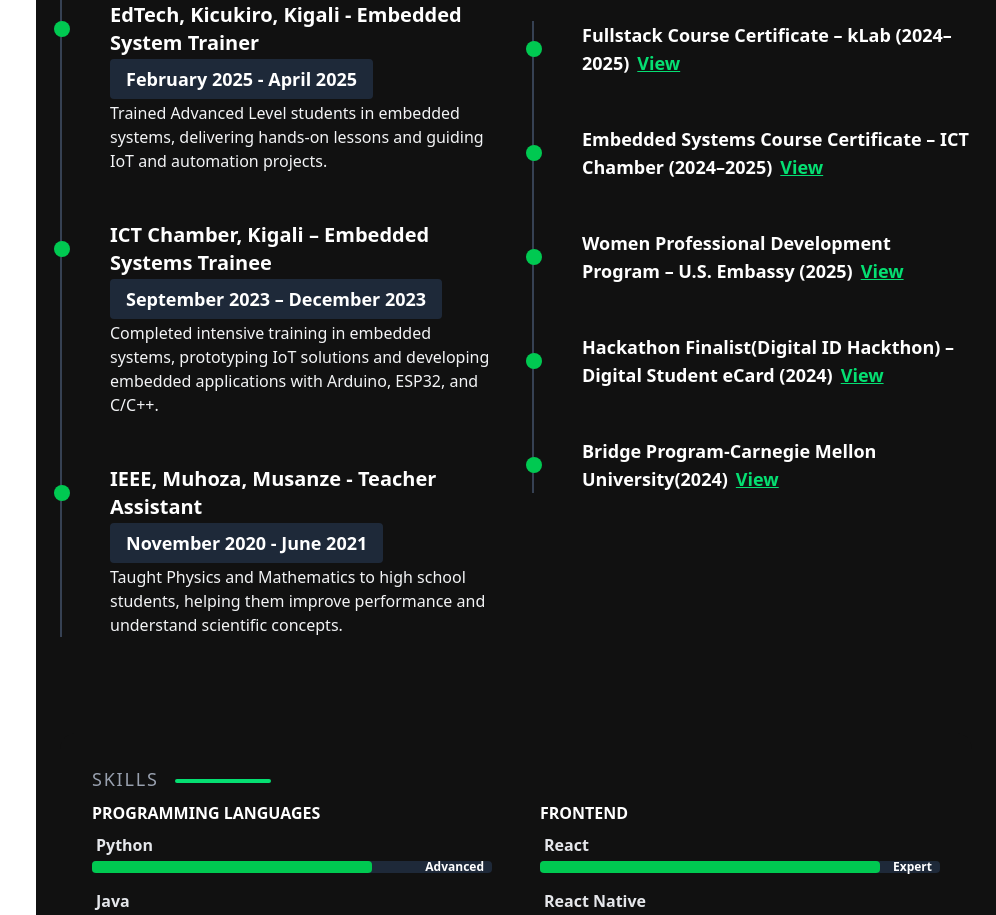
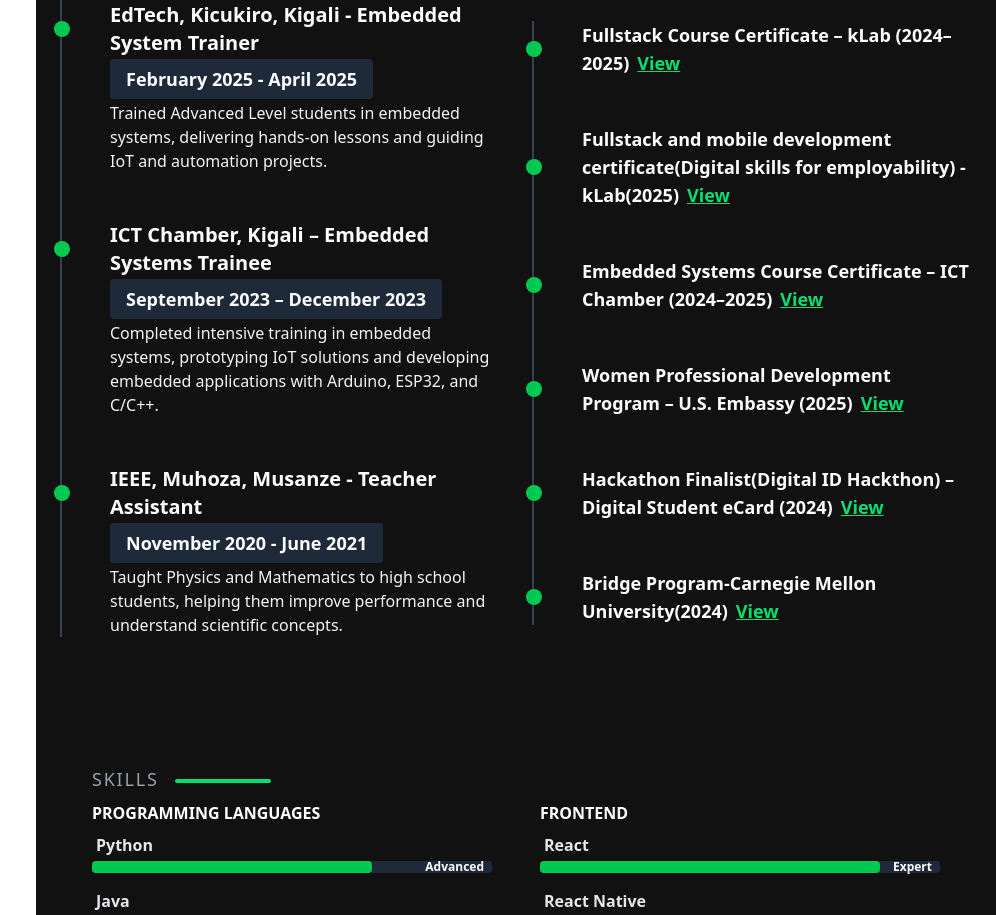
Before and after one commit to Ishimwediane/portfolio, a React (Vite) app: page / in a window 1280 px wide. Shown: the part 1923-2838 px from the top of the page, without its empty margins (284-1280 px from the left). Built offline with nearby package versions, Linux system fonts and the light colour scheme.

Commit message:
education

```diff
--- a/src/components/About.jsx
+++ b/src/components/About.jsx
@@ -4,7 +4,7 @@ import { FaGithub, FaLinkedin } from 'react-icons/fa';
 import { motion } from 'framer-motion';
 
 const githubUrl = 'https://github.com/Ishimwediane';
-const linkedinUrl = 'https://www.linkedin.com/in/ishimwe-diane-187701261/'; // Replace with your actual LinkedIn if different
+const linkedinUrl = 'https://www.linkedin.com/in/diane-ishimwe-18b56a206/'; // Replace with your actual LinkedIn if different
 
 const interests = [
   { icon: 'ri-store-line', color: 'text-yellow-400', label: 'Reading' },
--- a/src/components/Resume.jsx
+++ b/src/components/Resume.jsx
@@ -98,6 +98,7 @@ const education = [
 
 const awards = [
   { name: 'Fullstack Course Certificate – kLab (2024–2025)', link: 'https://drive.google.com/file/d/11pFGA4I1BHah1gHyYNG0ZnqPdS9lPvlH/view?usp=sharing' },
+  { name: 'Fullstack and mobile development certificate(Digital skills for employability) - kLab(2025)', link: 'https://drive.google.com/file/d/1Nz6w8-ZdzJX5yWEEYQNIvl8rWzUzkZAd/view?usp=sharing' },
   { name: 'Embedded Systems Course Certificate – ICT Chamber (2024–2025)', link: 'https://drive.google.com/file/d/1DXennapqJATfpIq-AKhjsAL-uwmkQ3ic/view?usp=sharing' },
   { name: 'Women Professional Development Program – U.S. Embassy (2025)', link: 'https://drive.google.com/file/d/1PI5jc4kEat7aEMWBknasbCf9zSAkRVFS/view?usp=sharing' },
   { name: 'Hackathon Finalist(Digital ID Hackthon) – Digital Student eCard (2024)', link: 'https://drive.google.com/file/d/15vDu7Tey_ANDTLGPjAKo9xFyskhT6qW9/view?usp=sharing' },
```
